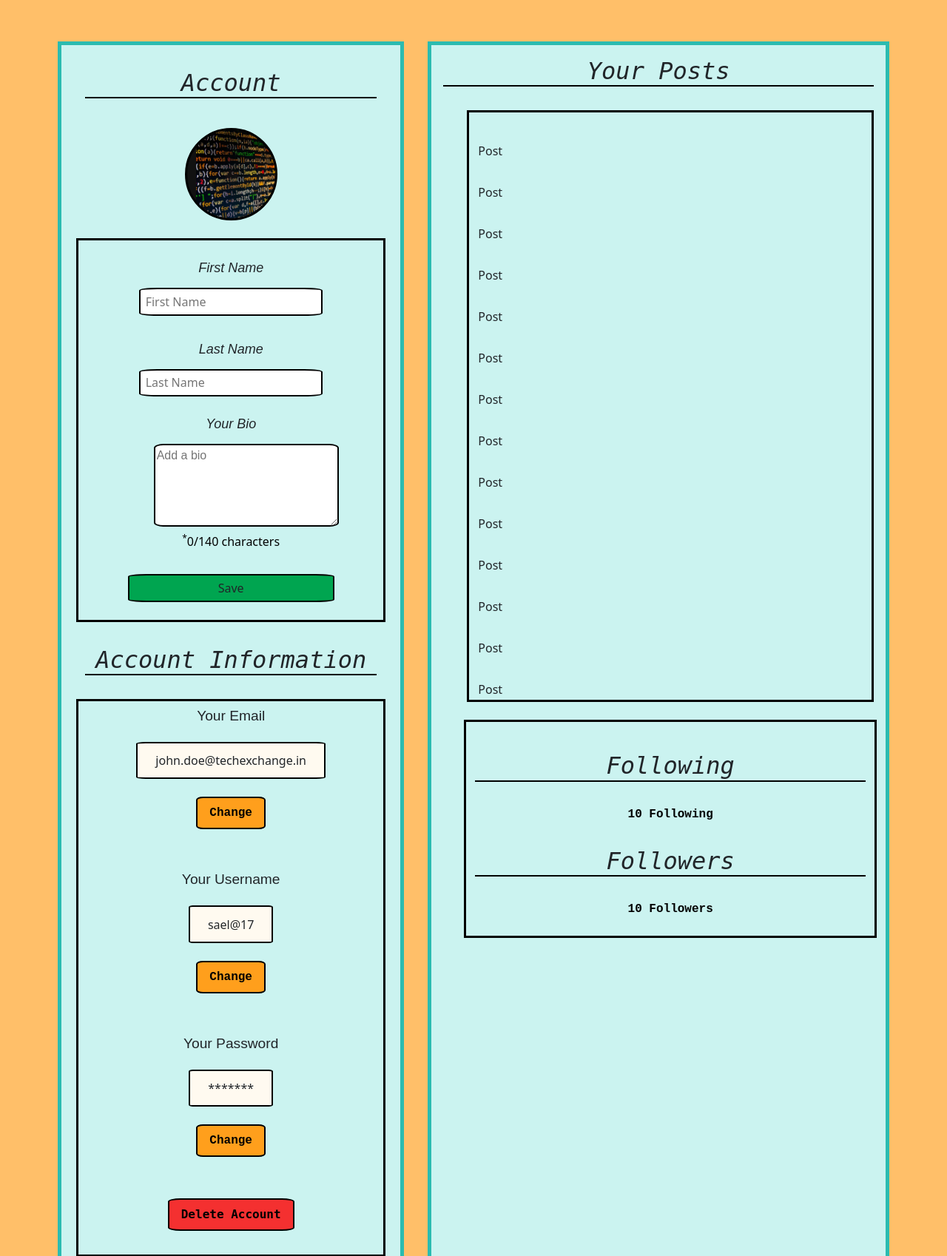
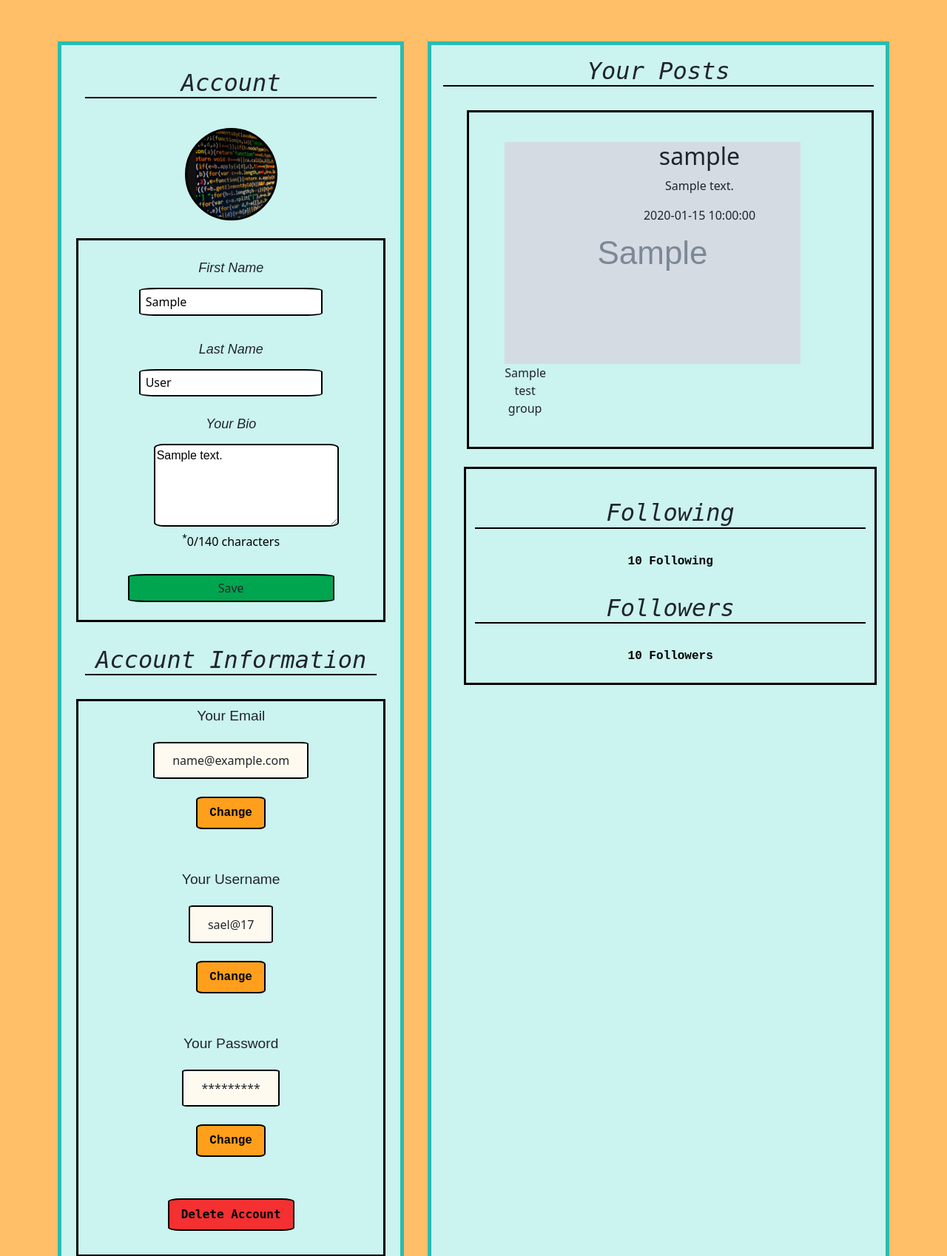
Before and after one commit to sael17/TechExchange-S22-TeamLorem, a Flask app: page /account in a window 1280 px wide. Shown: the top 1698 px of the page at 74% size. Run offline with Flask 2, Linux system fonts and the light colour scheme; the visitor is signed in with stand-in values (Sample User, id 1); grey boxes marked "Sample" are stand-in pictures; a database or web service that is not in the repository returns one stand-in record (values such as "Sample title"); some libraries are stand-ins or nearby versions.

Commit message:
Added Jinja for Account html file

```diff
--- a/app.py
+++ b/app.py
@@ -54,6 +54,7 @@ app.secret_key = secrets.token_urlsafe(16)
 # Collection References
 users = mongo.db.users
 posts = mongo.db.posts
+test_groups = mongo.db.test_group
 
 # -- GOOGLE API section --
 
@@ -252,44 +253,6 @@ def logout():
     #     return render_template("session.html",session=session,signup=False)
 
 
-"""
-Allows the user to reset or change their current password to a new one
-For now, the only validation is the username since these are unique
-More validation is needed for the future
-
-Returns:
-    If sucessful, returns user to login page, else the user made a mistake
-    (user not found) and it throws an error for the user to see
-"""
-@app.route("/resetpw",methods=["GET","POST"])
-def resetpw():
-    # get users db
-    users = mongo.db.users
-    if request.method == "GET":
-        return render_template("changepw.html", session=session)
-    else:
-        # update old password with new password
-        current_user = users.find_one({"username":session["username"]})
-        if users.find_one({"username":session["username"]}):
-            current_user = session["username"]
-            username = request.form["username"]
-            if current_user == username:
-                # obtain new password and encrypt it for security reasons
-                password = request.form['password'].encode('utf-8')
-                salt = bcrypt.gensalt()
-                hashed_pasword = bcrypt.hashpw(password, salt)
-                # set the new value of the password
-                newvalue = {"$set": { "password": hashed_pasword }}
-                # update user's old password with new password
-                users.update_one({"username":username}, newvalue)
-                # go back to index page
-                return redirect("/login")
-            else:
-                return render_template("changepw.html",session=session,error_message="Inccorect User")
-        else:
-            return render_template("changepw.html", session=session, error_message="Username not Correct")
-            # return render_template("login.html", error_message="Username is incorrect")
-
 
 """
 Allows the user to modify their account and profile and the option to delete
@@ -302,15 +265,27 @@ Returns:
 @app.route("/account", methods=["GET","POST"])
 # this router shall be only available if a user is logged in
 def account():
-    # get the user from the db
-    users = mongo.db.users
     # save the current user to modify its info
     current_user = session['username']
     # save the document from the DB that represents the current user in the page
     user_doc = users.find_one({"username":current_user})
+    user_id = user_doc["_id"]
+
+    user_posts = posts.find({"_id":user_id})
+
+    author_name = user_doc["username"]
+
+    group_info = test_groups.find_one({})
+    group_name = group_info['group_name']
+
+    result = []
+    for post in user_posts:
+            result.append(model.create_post(author = author_name,
+            group = group_name,
+            content = post['content'], date = post['date'],
+            image = post['group_image']))
 
     if request.method =="POST":
-
         try:
             option = request.form["delete"]
             if option == "yes":
@@ -332,38 +307,58 @@ def account():
 
         user_doc = users.find_one({"username":current_user})
 
-        # return render_template("account.html", session=session,firstname=user_doc["firstname"],
-        # lastname=user_doc["lastname"],bio=user_doc["bio"],
-        # password=model.hashed_to_star(user_doc["password"]))
+    else:
+        # load account info with the one prev found in the user's document
+        try:
+            return render_template("account.html", session=session,
+            firstname=user_doc["firstname"],lastname=user_doc["lastname"],
+            bio=user_doc["bio"],password=user_doc["password"],
+            email=user_doc["email"],posts=result)
+        except:
+            return render_template("account.html",firstname="",lastname="",bio="",
+            password="******",session=session,posts=result)
 
 
+"""
+Allows the user to reset or change their current password to a new one
+For now, the only validation is the username since these are unique
+More validation is needed for the future
 
-    # load account info with the one prev found in the user's document
-    try:
-        return render_template("account.html", session=session,
-        firstname=user_doc["firstname"],lastname=user_doc["lastname"],
-        bio=user_doc["bio"],password=model.hashed_to_star(user_doc["password"]),
-        email=user_doc["email"])
-    except:
-        return render_template("account.html",firstname="",lastname="",bio="",
-        password="******",session=session)
+Returns:
+    If sucessful, returns user to login page, else the user made a mistake
+    (user not found) and it throws an error for the user to see
+"""
+@app.route("/change/password",methods=["GET","POST"])
+def resetpw():
+    # get users db
+    users = mongo.db.users
+    if request.method == "GET":
+        return render_template("update_account.html", session=session,reset_pw = True)
 
-"""
-Delete the users account from the users data base
+    else:
+        # get document from current user, if there is one
+        current_user = users.find_one({"username":session["username"]})
+        if current_user:
+            current_user_email = current_user["email"]
+            form_email = request.form["email"]
+            if current_user_email == form_email:
+                # obtain new password and encrypt it for security reasons
+                password = request.form['password'].encode('utf-8')
+                salt = bcrypt.gensalt()
+                hashed_pasword = bcrypt.hashpw(password, salt)
+                # set the new value of the password
+                new_pw = {"$set": { "password": hashed_pasword }}
+                # update user's old password with new password
+                users.update_one({"email":current_user_email}, new_pw)
+                # go back to index page
+                return redirect("/account")
+            else:
+                return render_template("update_account.html",session=session,change_pw=True,
+                error_message="Email not correct")
+        else:
+            return render_template("update_account.html", session=session,change_pw=True,
+            error_message="Incorrect Email for this user")
 
-Redirects to the logout where the account is also cleared from the current session
-and it is redirected to the main page (index.html)
-"""
-@app.route("/delete-account",methods=["GET","POST"])
-def delete_account():
-    if request.method == "POST":
-        users = mongo.db.users
-        users.delete_one({"username":session["username"]})
-        return redirect("/logout")
-    else:
-        if session.get('username'):
-            return redirect(url_for('login'))
-        return render_template("account.html")
 
 """
 Allows the user to change their current email to a new one
@@ -374,27 +369,47 @@ Returns:
     If sucessful, returns user to login page, else the user made a mistake
     (user not found) and it throws an error for the user to see
 """
-@app.route("/change-email",methods=["GET","POST"])
+@app.route("/change/email",methods=["GET","POST"])
 def change_email():
-    # get users db
-    users = mongo.db.users
     if request.method == "GET":
-        return render_template("changeemail.html", session=session)
+        return render_template("update_account.html", session=session,change_email=True)
     else:
-        # update old password with new password
+        # update old email with new email
         current_user = users.find_one({"username":session["username"]})
-        if users.find_one({"username":session["username"]}):
+        if current_user:
             current_user = users.find_one({"username":session["username"]})
-            username = request.form["username"]
-            if current_user["username"] == username:
-                new_email = request.form["email"]
-                # set the new value of the password
-                newvalue = {"$set": { "password": new_email }}
-                # update user's old password with new password
-                users.update_one({"username":username}, newvalue)
-                # go back to index page
-                return redirect("/login")
+            email = request.form["email"]
+            if current_user["email"] == email:
+                new_email = request.form["new_email"]
+                # set the new value of the email
+                newvalue = {"$set": { "email": new_email }}
+                # validate the passwords match
+                pw_from_db = current_user["password"]
+                form_pw = request.form["password"].encode("utf-8")
+                if bcrypt.checkpw(form_pw,pw_from_db):
+                    # update user's old email with new email
+                    users.update_one({"email":current_user}, newvalue)
+                     # go back to account page
+                    return redirect("/account")
             else:
-                return render_template("changeemail.html", session=session, error_message="Incorrect User")
+                return render_template("update_account.html", session=session, error_message="Incorrect User")
         else:
-            return render_template("changeemail.html", session=session, error_message="Username not found")
+            return render_template("update_account.html", session=session, error_message="Username not found")
+
+
+"""
+Delete the users account from the users data base
+
+Redirects to the logout where the account is also cleared from the current session
+and it is redirected to the main page (index.html)
+"""
+@app.route("/delete/account",methods=["GET","POST"])
+def delete_account():
+    if request.method == "POST":
+        users = mongo.db.users
+        users.delete_one({"username":session["username"]})
+        return redirect("/logout")
+    else:
+        if session.get('username'):
+            return redirect(url_for('login'))
+        return render_template("account.html")
--- a/templates/account.html
+++ b/templates/account.html
@@ -18,12 +18,21 @@
                 <h2 class="account-section">Account</h2>
                 <div class="row profilepic-row">
                     <div class="profilepic">
+                        {%if profile_pic%}
+                        <img class="profilepic__image" src={{profile_pic}}
+                            width="150"
+                            height="150"
+                            alt="Profibild">
+                        {%else%}
                         <img class="profilepic__image"
                             src="/static/img/code.jpeg"
-                            width="150" height="150" alt="Profibild"/>
+                            width="150"
+                            height="150"
+                            alt="Profibild">
+                        {%endif%}
                         <div class="profilepic__content">
                             <span class="profilepic__icon"><i class="fas fa-camera"></i></span>
-                            <span class="profilepic__text"><a href="/change-profile-pic">Change Photo</a></span>
+                            <span class="profilepic__text"><a href="/change/profilepic">Change Photo</a></span>
                         </div>
                     </div>
                 </div>
@@ -33,19 +42,32 @@
                         <div class="first-lastnames">
                             <label class="firstname" for="firstname">First Name</label>
                             <div class="firstname-input">
+                                {%if firstname%}
+                                <input type="text" class="loggedin" name="firstname" value={{firstname}}>
+                                {%else%}
                                 <input type="text" class="loggedin" name="firstname" placeholder="First Name">
+                                {%endif%}
                             </div>
 
                             <label clssname="password-label" for="lastname">Last Name</label>
                             <div class="lastname-input">
+                                {%if lastname%}
+                                <input type="text" class="loggedin" name="lastname" value={{lastname}}>
+                                {%else%}
                                 <input type="text" class="loggedin" name="lastname" placeholder="Last Name">
+                                {%endif%}
                             </div>
                         </div>
 
                         <div class="textarea-container">
                             <label class="bio" id="textbox-label" for="bio">Your Bio</label>
+                            {%if bio%}
                             <textarea class="textbox" name="bio" rows="10" spellcheck="true" wrap="hard" maxlength="140"
-                                placeholder="Add a bio"></textarea>
+                            >{{bio}}</textarea>
+                            {%else%}
+                            <textarea class="textbox" name="bio" rows="10" spellcheck="true" wrap="hard" maxlength="140"
+                            placeholder="Add a bio"></textarea>
+                            {%endif%}
                             <span id="textbox-span"><sup>*</sup>0/140 characters</span>
                         </div>
                         <input id="submit-input" class="btn" type="submit" value="Save">
@@ -59,20 +81,28 @@
                 <div class="row account-row">
                     <div class="user-info">
                         <h5 class="account-h5">Your email</h5>
+                        {%if email%}
+                        <span class="account-info-span">{{email}}</span>
+                        {%else%}
                         <span class="account-info-span">john.doe@techexchange.in</span>
-                        <button class="account-info-btn btn"><a class="change-link" href="/change-email">Change</a></button>
+                        {%endif%}
+                        <button class="account-info-btn btn"><a class="change-link" href="/change/email">Change</a></button>
                     </div>
 
                     <div class="user-info">
                         <h5 class="account-h5">Your username</h5>
+                        {%if username%}
+                        <span class="account-info-span">{{username}}</span>
+                        {%else%}
                         <span class="account-info-span">sael@17</span>
-                        <button class="account-info-btn btn"><a class="change-link" href="/change-username">Change</a></button>
+                        {%endif%}
+                        <button class="account-info-btn btn"><a class="change-link" href="/change/username">Change</a></button>
                     </div>
 
                     <div class="user-info">
                         <h5 class="account-h5">Your Password</h5>
-                        <span class="account-info-span">*******</span>
-                        <button class="account-info-btn btn"><a class="change-link" href="/change-password">Change</a></button>
+                        <span class="account-info-span">*********</span>
+                        <button class="account-info-btn btn"><a class="change-link" href="/change/password">Change</a></button>
                     </div>
 
                     <div class="delete-account">
@@ -85,30 +115,25 @@
             <div class="col">
                 <h2 class="account-section account-section-posts">Your Posts</h2>
                 <div class="col posts-col">
-                    <div class="row">Post</div>
-                    <div class="row">Post</div>
-                    <div class="row">Post</div>
-                    <div class="row">Post</div>
-                    <div class="row">Post</div>
-                    <div class="row">Post</div>
-                    <div class="row">Post</div>
-                    <div class="row">Post</div>
-                    <div class="row">Post</div>
-                    <div class="row">Post</div>
-                    <div class="row">Post</div>
-                    <div class="row">Post</div>
-                    <div class="row">Post</div>
-                    <div class="row">Post</div>
-                    <div class="row">Post</div>
-                    <div class="row">Post</div>
-                    <div class="row">Post</div>
-                    <div class="row">Post</div>
-                    <div class="row">Post</div>
-                    <div class="row">Post</div>
-                    <div class="row">Post</div>
-                    <div class="row">Post</div>
-                    <div class="row">Post</div>
-                    <div class="row">Post</div>
+                    {%if posts%}
+                    {% for post in posts%}
+                    <div class="container mt-3">
+                        <div class="row">
+                            <div class="col-2 m-auto group-info">
+                                <img src="{{ post.image }}" alt="post-img">
+                                <p>{{post.group }}</p>
+                            </div>
+                            <div class="col-md-10 post-content">
+                                <h2>{{ post.author }}</h2>
+                                <p>{{ post.content }}</p>
+                                <p class="date">{{ post.date }}</p>
+                            </div>
+                        </div>
+                    </div>
+                    {% endfor %}
+                    {%else%}
+                    <div class="row">Create A Post in one of your social groups!</div>
+                    {%endif%}
                 </div>
 
                 <div class="row">
@@ -127,26 +152,9 @@
                         </div>
 
                     </div>
-
                 </div>
 
 
-
-                <!-- {% for post in posts%}
-                <div class="container mt-3">
-                    <div class="row">
-                        <div class="col-2 m-auto group-info">
-                            <img src="{{ post.image }}" alt="post-img">
-                            <p>{{ post.group }}</p>
-                        </div>
-                        <div class="col-md-10 post-content">
-                            <h2>{{ post.author }}</h2>
-                            <p>{{ post.content }}</p>
-                            <p class="date">{{ post.date }}</p>
-                        </div>
-                    </div>
-                </div>
-                {% endfor %} -->
             </div>
 
         </div>
--- a/templates/update_account.html
+++ b/templates/update_account.html
@@ -8,7 +8,7 @@
 
     <section class="form-container">
         <h1 class="company-title">Goal Up &uarr;</h1>
-        <form action="/signup" method="post" class="login-form" id="login-form">
+        <form action="/change/email" method="post" class="login-form" id="login-form">
             <div class="input-container">
                 <h2>Current email</h2>
                 <input type="email" name="email" placeholder="example@email.com" required>
@@ -16,7 +16,7 @@
 
             <div class="input-container">
                 <h2>New Email</h2>
-                <input type="email" name="email" placeholder="example@email.com" required>
+                <input type="email" name="new_email" placeholder="example@email.com" required>
             </div>
 
             <div class="input-container input-container--password">
```
